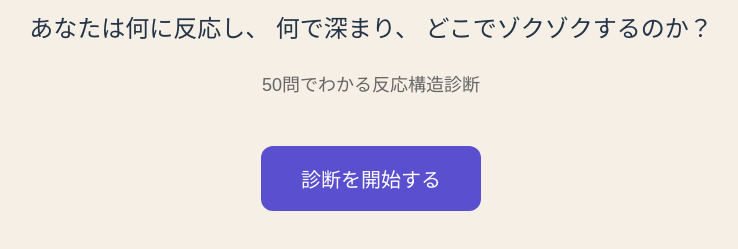
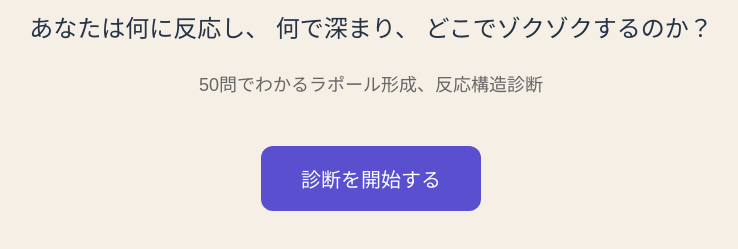
Before and after one commit to noikyun/nouiki-shindan, a plain HTML site: page index.html in a window 1280 px wide. Shown: the part 199-448 px from the top of the page, without its empty margins (269-1007 px from the left). Drawn offline with Linux system fonts and the light colour scheme.

Commit message:
index.html を更新

```diff
--- a/index.html
+++ b/index.html
@@ -21,7 +21,7 @@
     </p>
 
     <p class="description">
-        50問でわかる反応構造診断
+        50問でわかるラポール形成、反応構造診断
     </p>
 
     <button id="startButton">
```
